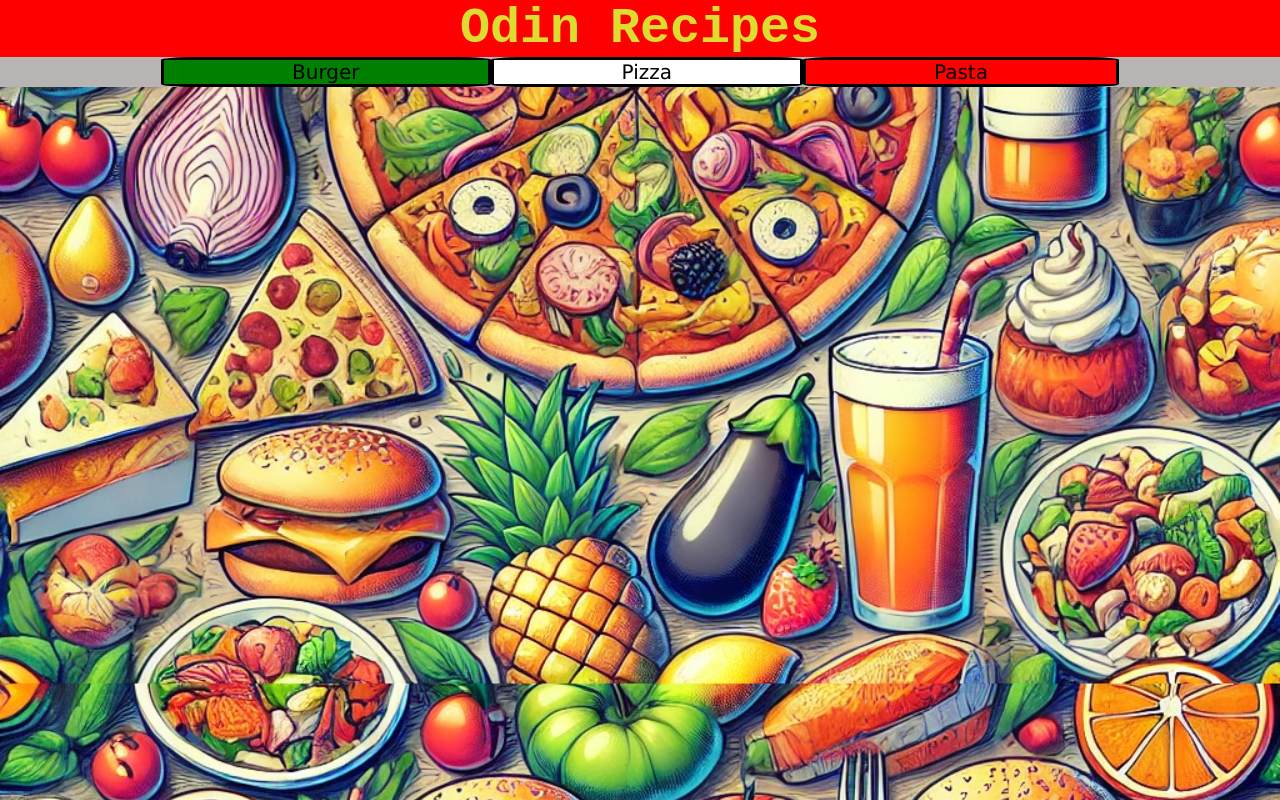
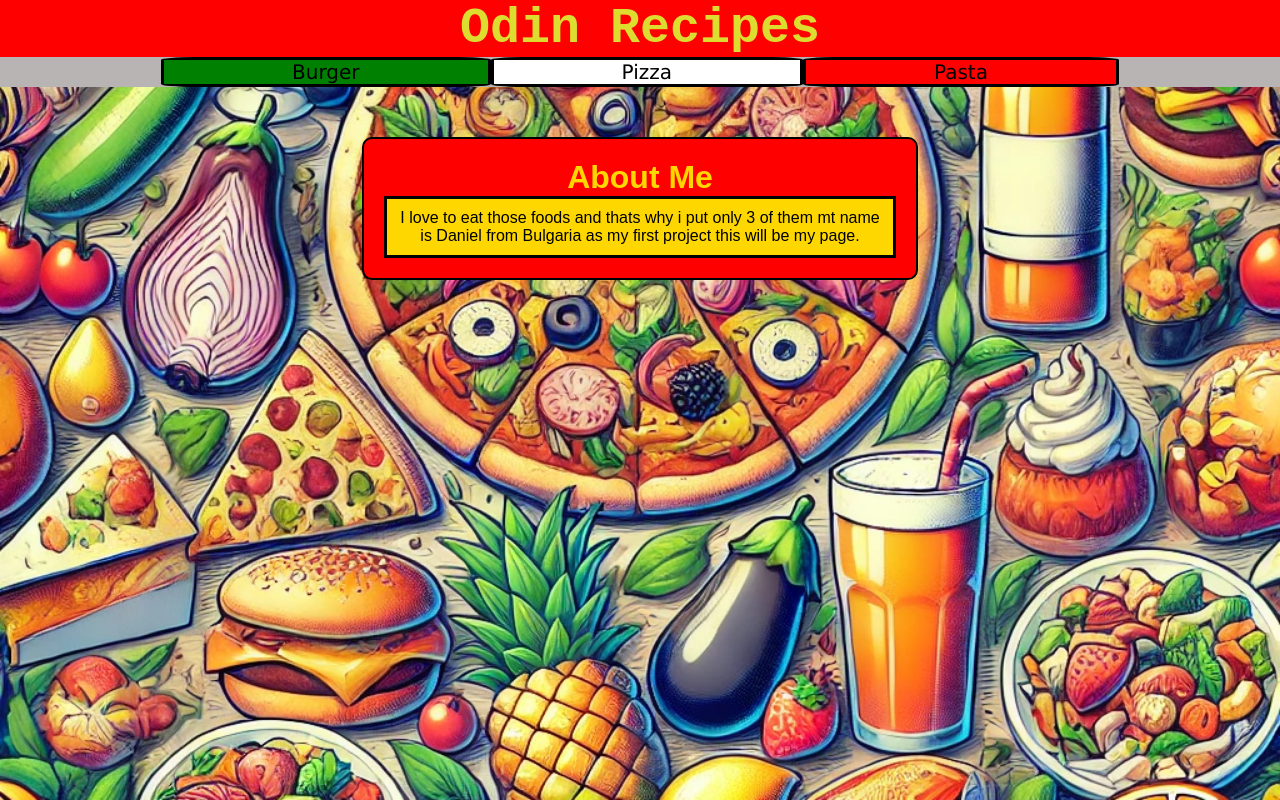
Before and after one commit to DaniellHr/odin-recipes, a plain HTML site: page index.html in a window 1280 px wide. Drawn offline with Linux system fonts and the light colour scheme.

Commit message:
i made in home page an discription for me in a display block centered it

```diff
--- a/index.html
+++ b/index.html
@@ -1,8 +1,9 @@
 <!DOCTYPE html>
 <html lang="en">
-<head><meta charset="UTF-8">
+  <head>
+    <meta charset="UTF-8" />
     <title>Odin Recipes</title>
-<link rel="stylesheet" href="style.css">
+    <link rel="stylesheet" href="style.css" />
   </head>
 
   <body>
@@ -14,13 +15,12 @@
       <a class="food" id="pizza" href="recipes/musaka.html">Pizza</a>
       <a class="food" id="pasta" href="recipes/tarator.html">Pasta</a>
     </div>
-    <div>
-
+    <div class="about">
+      <h1 id="aboutme">About Me</h1>
+      <p class="discription">
+        I love to eat those foods and thats why i put only 3 of them mt name is
+        Daniel from Bulgaria as my first project this will be my page.
+      </p>
     </div>
   </body>
-
-
-
-
-
 </html>
--- a/style.css
+++ b/style.css
@@ -56,11 +56,12 @@ body {
 }
 
 body {
-    background: url('images/750c3c11-0b77-494d-a773-fa8b3fe64970.webp') center/cover;
+  background: url("images/750c3c11-0b77-494d-a773-fa8b3fe64970.webp")
+    center/cover;
 }
 
 .title {
-    font-family: 'Courier New', Courier, monospace;
+  font-family: "Courier New", Courier, monospace;
   text-align: center;
   background: red;
   color: rgb(221, 221, 47);
@@ -79,7 +80,7 @@ body {
   color: black;
   text-decoration: none;
   font-size: 20px;
-    font-family: 'Lucida Sans', sans-serif;
+  font-family: "Lucida Sans", sans-serif;
   align-items: center;
   justify-content: center;
 }
@@ -96,8 +97,32 @@ body {
   background: red;
 }
 
-#burger, #pizza, #pasta {
+#burger,
+#pizza,
+#pasta {
   border: solid;
   border-radius: 10%;
   margin: 0;
 }
+.about {
+  width: 40%;
+  display: block;
+  background-color: red;
+  margin: 50px auto;
+  padding: 20px;
+  border: solid 2px;
+  border-radius: 10px;
+}
+#aboutme {
+  color: gold;
+  display: block;
+  text-align: center;
+  font-family: fantasy;
+}
+.discription {
+  padding: 10px;
+  background-color: gold;
+  text-align: center;
+  border: solid;
+  font-family: fantasy;
+}
```
Also changed, not shown: recipes/burger.html (+18 -9 lines), recipes/musaka.html (+5 -5 lines). Lines whose indentation alone changed are shown as unchanged.
